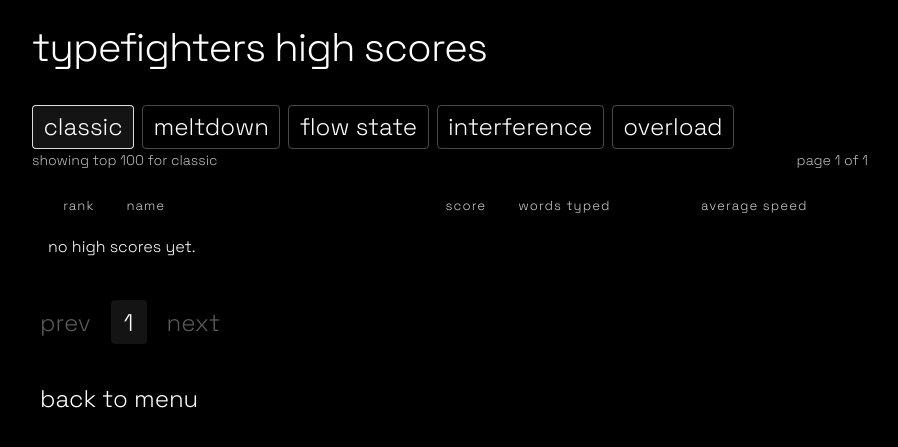
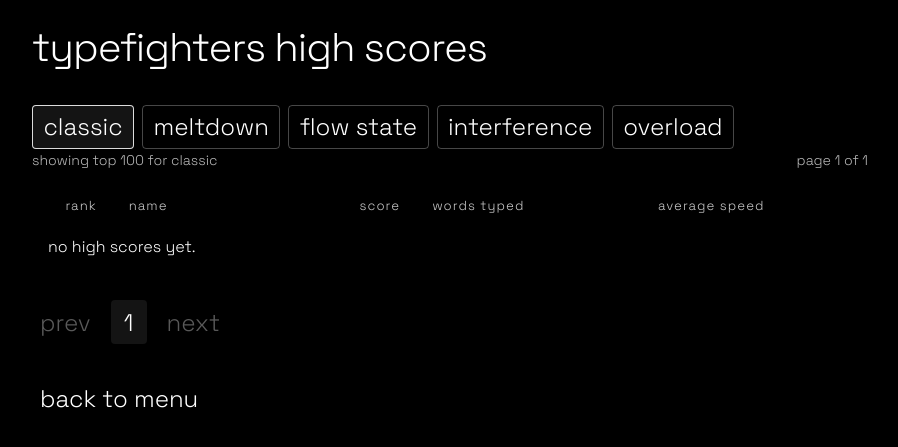
Before and after one commit to mcadelacruz/typefighters, a Flask app: page /highscores in a window 1280 px wide. Shown: the part 171-618 px from the top of the page, without its empty margins (190-1088 px from the left). Run offline with Flask 3, Linux system fonts and the light colour scheme; data that the repository does not hold is empty.

Commit message:
fixes highscore column widths

```diff
--- a/static/styles.css
+++ b/static/styles.css
@@ -1,19 +1,15 @@
 
-/* Highscores table column widths - improved for flexibility and alignment */
+/* Highscores table column widths - compact, content-driven */
 .highscores-table-wrap table th:nth-child(1),
 .highscores-table-wrap table td:nth-child(1) {
-    min-width: 2.5em;
-    max-width: 3.5em;
-    width: 3em;
+    max-width: 2.5em;
     text-align: right;
     white-space: nowrap;
 }
 
 .highscores-table-wrap table th:nth-child(2),
 .highscores-table-wrap table td:nth-child(2) {
-    min-width: 7em;
-    max-width: 12em;
-    width: 10em;
+    max-width: 6em;
     white-space: nowrap;
     overflow: hidden;
     text-overflow: ellipsis;
@@ -21,9 +17,7 @@
 
 .highscores-table-wrap table th:nth-child(3),
 .highscores-table-wrap table td:nth-child(3) {
-    min-width: 4em;
-    max-width: 7em;
-    width: 5em;
+    max-width: 4em;
     text-align: right;
     white-space: nowrap;
 }
@@ -31,9 +25,7 @@
 /* Stat columns (dynamic, start at 4th column) */
 .highscores-table-wrap table th:nth-child(n+4),
 .highscores-table-wrap table td:nth-child(n+4) {
-    min-width: 5em;
-    max-width: 10em;
-    width: 7em;
+    max-width: 7em;
     white-space: nowrap;
     overflow: hidden;
     text-overflow: ellipsis;
@@ -414,10 +406,10 @@ body.home-page.home-loader-ready #page-root {
 
 
 .highscores-table-wrap table {
-    width: 100%;
+    width: auto;
     min-width: 0;
-    max-width: 100vw;
-    table-layout: fixed;
+    max-width: 100%;
+    table-layout: auto;
     word-break: break-word;
     overflow-wrap: anywhere;
 }
```
